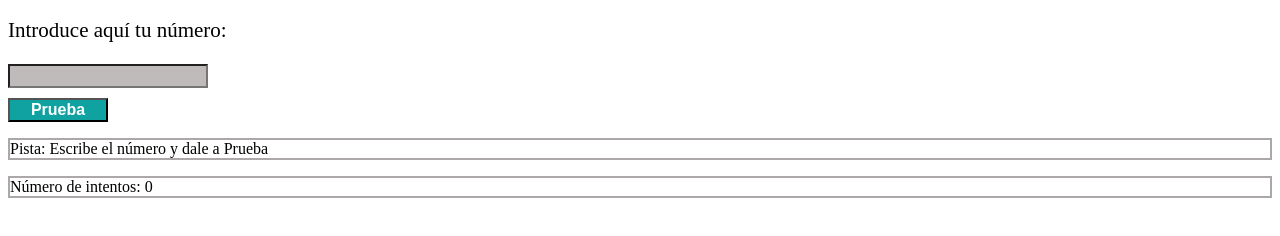
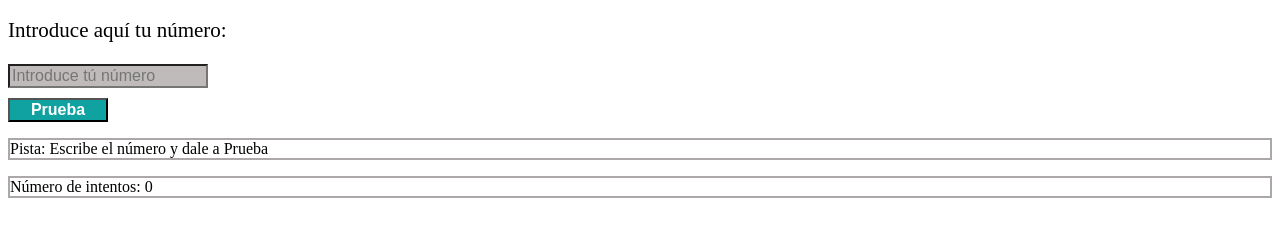
Before and after one commit to Adalab/evaluacion-intermedia-modulo-2-ibelreal, a plain HTML site: page index.html in a window 1280 px wide. Shown: the part 48-284 px from the top of the page. Drawn offline with Linux system fonts and the light colour scheme.

Commit message:
Add placeholder in html

```diff
--- a/index.html
+++ b/index.html
@@ -13,7 +13,7 @@
         <h1 class="title">Adivina el número</h1>
         <p class="subtitle">Introduce aquí tu número:</p>
         <form class="container form">
-            <input type="number" name="inputNumber" class="container__text js-number">
+            <input type="number" name="inputNumber" placeholder="Introduce tú número" class="container__text js-number">
             <input type="button" value="Prueba" class="container__btn js-btn">
         </form>
         <p class="clue js-clue"> Pista: Escribe el número y dale a Prueba</p>
```
